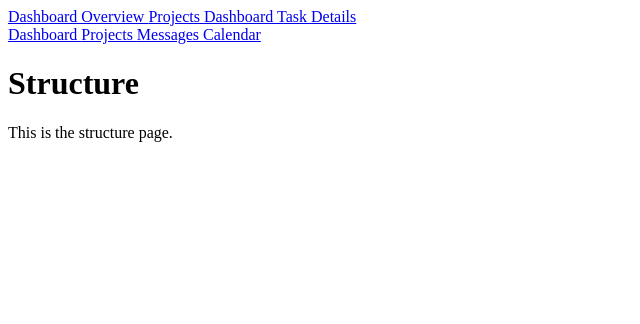
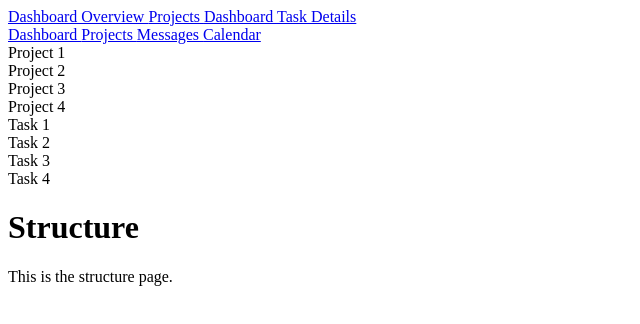
Before and after one commit to MChamuka/DevHub, a plain HTML site: page structure/index.html in a window 1280 px wide. Shown: the whole page, without its empty margins (0-640 px from the left). Drawn offline with Linux system fonts and the light colour scheme.

Commit message:
added tiles for project and tasks

```diff
--- a/structure/index.html
+++ b/structure/index.html
@@ -18,6 +18,7 @@
                 Task Details
             </a>
         </nav>
+        <aside>
             <nav>
                 <a href="#dashboard">
                     Dashboard
@@ -32,6 +33,19 @@
                     Calendar
                 </a>
             </nav>
+        </aside>
+        <div>
+            <div>Project 1</div>
+            <div>Project 2</div>
+            <div>Project 3</div>
+            <div>Project 4</div>
+        </div>
+        <div>
+            <div>Task 1</div>
+            <div>Task 2</div>
+            <div>Task 3</div>
+            <div>Task 4</div>
+        </div>
         <h1>Structure</h1>
         <p>This is the structure page.</p>
     </body>
```
Lines whose indentation alone changed are shown as unchanged.
